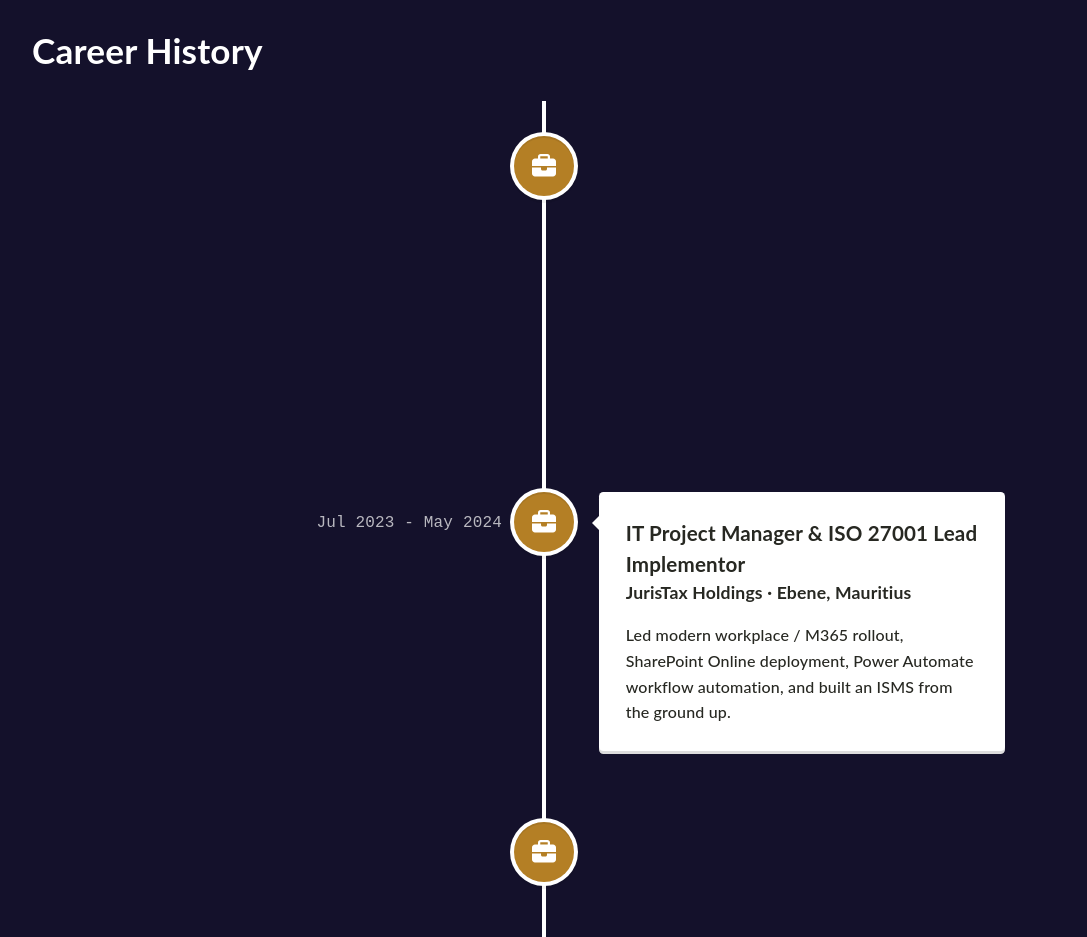
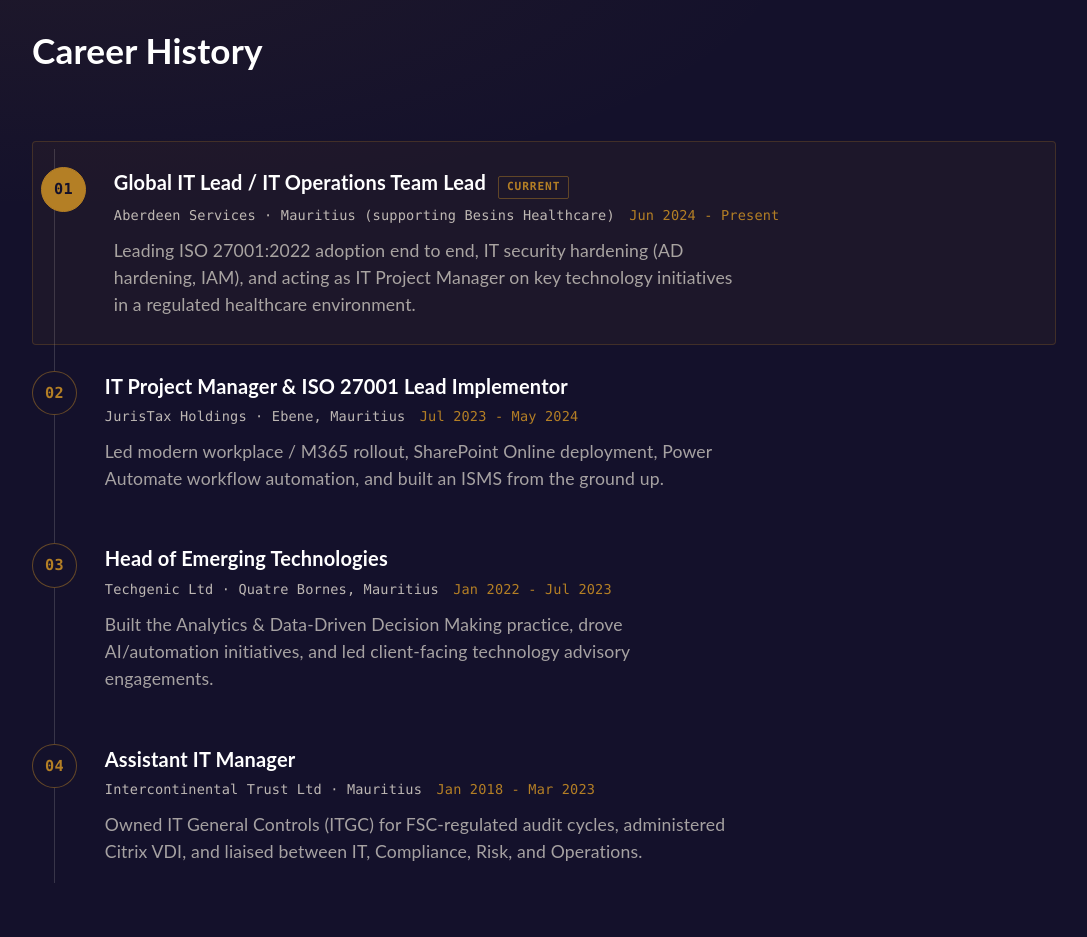
Before and after one commit to ibocus/ibocus.github.io, a React (Create React App) app: page / in a window 1280 px wide. Shown: the part 1860-2797 px from the top of the page, without its empty margins (96-1183 px from the left). Built offline with nearby package versions, Linux system fonts and the light colour scheme.

Commit message:
Modernize site: replace dated timeline library with custom brand-consistent ledger, add scroll-reveal motion, glass nav on scroll, project card hover states, avatar pulse

```diff
--- a/src/App.tsx
+++ b/src/App.tsx
@@ -7,6 +7,7 @@ import {
   Contact,
   Navigation,
   Footer,
+  ScrollReveal,
 } from "./components";
 import FadeIn from './components/FadeIn';
 import './index.scss';
@@ -31,11 +32,11 @@ function App() {
         <Navigation parentToChild={{mode}} modeChange={handleModeChange}/>
         <FadeIn transitionDuration={700}>
             <Main/>
-            <Expertise/>
-            <Timeline/>
-            <Project/>
-            <Contact/>
         </FadeIn>
+        <ScrollReveal><Expertise/></ScrollReveal>
+        <ScrollReveal><Timeline/></ScrollReveal>
+        <ScrollReveal><Project/></ScrollReveal>
+        <ScrollReveal><Contact/></ScrollReveal>
         <Footer />
     </div>
     );
--- a/src/assets/styles/Main.scss
+++ b/src/assets/styles/Main.scss
@@ -51,9 +51,39 @@
 
 .about-section .image-wrapper {
     z-index: 2;
+    position: relative;
+
+    &::before {
+        content: "";
+        position: absolute;
+        inset: -10px;
+        border-radius: 50%;
+        border: 1px solid rgba(180, 127, 37, 0.4);
+        animation: avatar-pulse 3.5s ease-in-out infinite;
+    }
+
     img {
         width: 150px;
         border-radius: 50%;
+        display: block;
+        position: relative;
+    }
+}
+
+@keyframes avatar-pulse {
+    0%, 100% {
+        transform: scale(1);
+        opacity: 0.55;
+    }
+    50% {
+        transform: scale(1.08);
+        opacity: 0.15;
+    }
+}
+
+@media (prefers-reduced-motion: reduce) {
+    .about-section .image-wrapper::before {
+        animation: none;
     }
 }
 
--- a/src/assets/styles/Project.scss
+++ b/src/assets/styles/Project.scss
@@ -13,21 +13,33 @@
 
 .projects-container .projects-grid .project {
     text-align: left;
+    padding: 14px;
+    border-radius: 6px;
+    border: 1px solid transparent;
+    transition: transform .3s cubic-bezier(0.16, 1, 0.3, 1), border-color .3s ease, background-color .3s ease;
+}
+
+.projects-container .projects-grid .project:hover {
+    transform: translateY(-6px);
+    border-color: rgba(180, 127, 37, 0.3);
+    background-color: rgba(245, 239, 226, 0.03);
 }
 
 .project h2:hover {
-    text-decoration: underline;
+    color: #B47F25;
     transition: color .15s ease-in-out,background-color .15s ease-in-out,border-color .15s ease-in-out;
 }
 
 .zoom {
     border-radius: 5px;
-    transition: transform .2s;
+    transition: transform .3s cubic-bezier(0.16, 1, 0.3, 1), box-shadow .3s ease;
     margin: 0 auto;
+    display: block;
 }
 
-.zoom:hover {
-    transform: scale(1.05);
+.project:hover .zoom {
+    transform: scale(1.02);
+    box-shadow: 0 16px 30px rgba(0, 0, 0, 0.3);
 }
 
 @media screen {
--- a/src/assets/styles/Timeline.scss
+++ b/src/assets/styles/Timeline.scss
@@ -1,38 +1,140 @@
-.vertical-timeline span {
-    color: white;
-    font-family: 'Courier Prime', monospace;
+.ledger-history {
+  display: flex;
+  flex-direction: column;
+  margin-top: 2.5rem;
+  position: relative;
 }
 
-.vertical-timeline p {
-    color: rgb(39, 40, 34);
+.ledger-history::before {
+  content: "";
+  position: absolute;
+  top: 0.5rem;
+  bottom: 0.5rem;
+  left: 1.4rem;
+  width: 1px;
+  background: rgba(245, 239, 226, 0.16);
 }
 
-.vertical-timeline-element p {
-    color: rgb(39, 40, 34);
+.ledger-entry {
+  display: flex;
+  gap: 1.75rem;
+  padding: 1.6rem 1.25rem 1.6rem 0;
+  border-radius: 4px;
+  position: relative;
+  transition: background-color .25s ease, transform .25s ease;
 }
 
-.vertical-timeline-element h3 {
-    color: rgb(39, 40, 34);
+.ledger-entry:hover {
+  background-color: rgba(245, 239, 226, 0.03);
+  transform: translateX(4px);
 }
 
-.vertical-timeline-element h4 {
-    color: rgb(39, 40, 34);
+.ledger-entry.current {
+  background-color: rgba(180, 127, 37, 0.06);
+  border: 1px solid rgba(180, 127, 37, 0.24);
+  padding-left: 0.5rem;
 }
 
-.vertical-timeline-element span {
-    color: rgb(39, 40, 34);
+.ledger-entry.current:hover {
+  transform: none;
 }
 
-.vertical-timeline-element .vertical-timeline-element-date {
-    color: white;
+.ledger-index {
+  position: relative;
+  z-index: 1;
+  flex-shrink: 0;
+  width: 2.8rem;
+  height: 2.8rem;
+  display: flex;
+  align-items: center;
+  justify-content: center;
+  border-radius: 50%;
+  background: #14112B;
+  border: 1px solid rgba(180, 127, 37, 0.5);
+  color: #B47F25;
+  font-family: source-code-pro, Menlo, Monaco, Consolas, "Courier New", monospace;
+  font-size: 0.95rem;
+  font-weight: 600;
+  margin-left: 0;
 }
 
-.svg-inline--fa {
-    color: white;
+.ledger-entry.current .ledger-index {
+  background: #B47F25;
+  color: #14112B;
+  border-color: #B47F25;
 }
 
-@media screen and (max-width: 1170px) {
-    .vertical-timeline-element .vertical-timeline-element-date {
-        color: rgb(39, 40, 34);
-    }
+.ledger-body {
+  flex: 1;
+  min-width: 0;
 }
+
+.ledger-head {
+  display: flex;
+  align-items: baseline;
+  gap: 0.75rem;
+  flex-wrap: wrap;
+}
+
+.ledger-head h3 {
+  margin: 0;
+  font-size: 1.25rem;
+  font-weight: 700;
+}
+
+.ledger-tag {
+  font-family: source-code-pro, Menlo, Monaco, Consolas, "Courier New", monospace;
+  font-size: 0.7rem;
+  font-weight: 600;
+  letter-spacing: 0.08em;
+  text-transform: uppercase;
+  color: #B47F25;
+  border: 1px solid rgba(180, 127, 37, 0.45);
+  border-radius: 2px;
+  padding: 0.15rem 0.5rem;
+}
+
+.ledger-meta {
+  display: flex;
+  flex-wrap: wrap;
+  gap: 0 0.9rem;
+  margin: 0.35rem 0 0.7rem;
+  font-family: source-code-pro, Menlo, Monaco, Consolas, "Courier New", monospace;
+  font-size: 0.85rem;
+}
+
+.ledger-org {
+  color: rgba(245, 239, 226, 0.75);
+}
+
+.ledger-date {
+  color: #B47F25;
+}
+
+.ledger-body p {
+  margin: 0;
+  color: rgba(245, 239, 226, 0.65);
+  line-height: 1.55;
+  max-width: 62ch;
+}
+
+@media screen and (max-width: 600px) {
+  .ledger-history::before {
+    left: 1.15rem;
+  }
+
+  .ledger-entry {
+    gap: 1.1rem;
+    padding-right: 0.5rem;
+  }
+
+  .ledger-index {
+    width: 2.3rem;
+    height: 2.3rem;
+    font-size: 0.8rem;
+  }
+
+  .ledger-head h3 {
+    font-size: 1.1rem;
+  }
+}
--- /dev/null
+++ b/src/components/ScrollReveal.tsx
@@ -0,0 +1,55 @@
+import React, { useEffect, useRef, useState } from "react";
+
+interface Props {
+  className?: string;
+  delay?: number;
+}
+
+export default function ScrollReveal(props: React.PropsWithChildren<Props>) {
+  const ref = useRef<HTMLDivElement>(null);
+  const [visible, setVisible] = useState(false);
+
+  useEffect(() => {
+    const node = ref.current;
+    if (!node) return;
+
+    const prefersReducedMotion = window.matchMedia(
+      "(prefers-reduced-motion: reduce)"
+    ).matches;
+    if (prefersReducedMotion) {
+      setVisible(true);
+      return;
+    }
+
+    const observer = new IntersectionObserver(
+      (entries) => {
+        entries.forEach((entry) => {
+          if (entry.isIntersecting) {
+            setVisible(true);
+            observer.unobserve(node);
+          }
+        });
+      },
+      { threshold: 0.15, rootMargin: "0px 0px -60px 0px" }
+    );
+    observer.observe(node);
+    return () => observer.disconnect();
+  }, []);
+
+  return (
+    <div
+      ref={ref}
+      className={props.className}
+      style={{
+        transitionProperty: "opacity, transform",
+        transitionDuration: "700ms",
+        transitionTimingFunction: "cubic-bezier(0.16, 1, 0.3, 1)",
+        transitionDelay: `${props.delay || 0}ms`,
+        opacity: visible ? 1 : 0,
+        transform: visible ? "none" : "translateY(28px)",
+      }}
+    >
+      {props.children}
+    </div>
+  );
+}
--- a/src/components/Timeline.tsx
+++ b/src/components/Timeline.tsx
@@ -1,68 +1,63 @@
 import React from "react";
-import '@fortawesome/free-regular-svg-icons'
-import { FontAwesomeIcon } from '@fortawesome/react-fontawesome';
-import { faBriefcase } from '@fortawesome/free-solid-svg-icons';
-import { VerticalTimeline, VerticalTimelineElement }  from 'react-vertical-timeline-component';
-import 'react-vertical-timeline-component/style.min.css';
+import ScrollReveal from "./ScrollReveal";
 import '../assets/styles/Timeline.scss'
+
+const HISTORY = [
+  {
+    date: "Jun 2024 - Present",
+    title: "Global IT Lead / IT Operations Team Lead",
+    org: "Aberdeen Services · Mauritius (supporting Besins Healthcare)",
+    desc: "Leading ISO 27001:2022 adoption end to end, IT security hardening (AD hardening, IAM), and acting as IT Project Manager on key technology initiatives in a regulated healthcare environment.",
+    current: true,
+  },
+  {
+    date: "Jul 2023 - May 2024",
+    title: "IT Project Manager & ISO 27001 Lead Implementor",
+    org: "JurisTax Holdings · Ebene, Mauritius",
+    desc: "Led modern workplace / M365 rollout, SharePoint Online deployment, Power Automate workflow automation, and built an ISMS from the ground up.",
+    current: false,
+  },
+  {
+    date: "Jan 2022 - Jul 2023",
+    title: "Head of Emerging Technologies",
+    org: "Techgenic Ltd · Quatre Bornes, Mauritius",
+    desc: "Built the Analytics & Data-Driven Decision Making practice, drove AI/automation initiatives, and led client-facing technology advisory engagements.",
+    current: false,
+  },
+  {
+    date: "Jan 2018 - Mar 2023",
+    title: "Assistant IT Manager",
+    org: "Intercontinental Trust Ltd · Mauritius",
+    desc: "Owned IT General Controls (ITGC) for FSC-regulated audit cycles, administered Citrix VDI, and liaised between IT, Compliance, Risk, and Operations.",
+    current: false,
+  },
+];
 
 function Timeline() {
   return (
     <div id="history">
       <div className="items-container">
         <h1>Career History</h1>
-        <VerticalTimeline>
-          <VerticalTimelineElement
-            className="vertical-timeline-element--work"
-            contentStyle={{ background: 'white', color: 'rgb(39, 40, 34)' }}
-            contentArrowStyle={{ borderRight: '7px solid  white' }}
-            date="Jun 2024 - present"
-            iconStyle={{ background: '#B47F25', color: '#fff' }}
-            icon={<FontAwesomeIcon icon={faBriefcase} />}
-          >
-            <h3 className="vertical-timeline-element-title">Global IT Lead / IT Operations Team Lead</h3>
-            <h4 className="vertical-timeline-element-subtitle">Aberdeen Services &middot; Mauritius (supporting Besins Healthcare)</h4>
-            <p>
-              Leading ISO 27001:2022 adoption end to end, IT security hardening (AD hardening, IAM), and acting as IT Project Manager on key technology initiatives in a regulated healthcare environment.
-            </p>
-          </VerticalTimelineElement>
-          <VerticalTimelineElement
-            className="vertical-timeline-element--work"
-            date="Jul 2023 - May 2024"
-            iconStyle={{ background: '#B47F25', color: '#fff' }}
-            icon={<FontAwesomeIcon icon={faBriefcase} />}
-          >
-            <h3 className="vertical-timeline-element-title">IT Project Manager &amp; ISO 27001 Lead Implementor</h3>
-            <h4 className="vertical-timeline-element-subtitle">JurisTax Holdings &middot; Ebene, Mauritius</h4>
-            <p>
-              Led modern workplace / M365 rollout, SharePoint Online deployment, Power Automate workflow automation, and built an ISMS from the ground up.
-            </p>
-          </VerticalTimelineElement>
-          <VerticalTimelineElement
-            className="vertical-timeline-element--work"
-            date="Jan 2022 - Jul 2023"
-            iconStyle={{ background: '#B47F25', color: '#fff' }}
-            icon={<FontAwesomeIcon icon={faBriefcase} />}
-          >
-            <h3 className="vertical-timeline-element-title">Head of Emerging Technologies</h3>
-            <h4 className="vertical-timeline-element-subtitle">Techgenic Ltd &middot; Quatre Bornes, Mauritius</h4>
-            <p>
-              Built the Analytics &amp; Data-Driven Decision Making practice, drove AI/automation initiatives, and led client-facing technology advisory engagements.
-            </p>
-          </VerticalTimelineElement>
-          <VerticalTimelineElement
-            className="vertical-timeline-element--work"
-            date="Jan 2018 - Mar 2023"
-            iconStyle={{ background: '#B47F25', color: '#fff' }}
-            icon={<FontAwesomeIcon icon={faBriefcase} />}
-          >
-            <h3 className="vertical-timeline-element-title">Assistant IT Manager</h3>
-            <h4 className="vertical-timeline-element-subtitle">Intercontinental Trust Ltd &middot; Mauritius</h4>
-            <p>
-              Owned IT General Controls (ITGC) for FSC-regulated audit cycles, administered Citrix VDI, and liaised between IT, Compliance, Risk, and Operations.
-            </p>
-          </VerticalTimelineElement>
-        </VerticalTimeline>
+        <div className="ledger-history">
+          {HISTORY.map((item, i) => (
+            <ScrollReveal key={item.title} delay={i * 80}>
+              <div className={`ledger-entry${item.current ? " current" : ""}`}>
+                <span className="ledger-index">{String(i + 1).padStart(2, "0")}</span>
+                <div className="ledger-body">
+                  <div className="ledger-head">
+                    <h3>{item.title}</h3>
+                    {item.current && <span className="ledger-tag">Current</span>}
+                  </div>
+                  <div className="ledger-meta">
+                    <span className="ledger-org">{item.org}</span>
+                    <span className="ledger-date">{item.date}</span>
+                  </div>
+                  <p>{item.desc}</p>
+                </div>
+              </div>
+            </ScrollReveal>
+          ))}
+        </div>
       </div>
     </div>
   );
--- a/src/components/index.js
+++ b/src/components/index.js
@@ -1,4 +1,5 @@
 export { default as Navigation } from "./Navigation";
+export { default as ScrollReveal } from "./ScrollReveal";
 export { default as Footer } from "./Footer";
 export { default as Main } from "./Main";
 export { default as Expertise } from "./Expertise";
--- a/src/index.scss
+++ b/src/index.scss
@@ -33,15 +33,48 @@ p, a, h1, h2, h3, h4, h5, label, button {
   font-family: "Lato", sans-serif;
 }
 
+.navbar-fixed-top {
+  background-color: transparent !important;
+  box-shadow: none !important;
+  transition: background-color .35s ease, backdrop-filter .35s ease, box-shadow .35s ease, border-color .35s ease;
+  border-bottom: 1px solid transparent;
+}
+
+.navbar-fixed-top.scrolled {
+  background-color: rgba(20, 17, 43, 0.72) !important;
+  backdrop-filter: blur(14px);
+  -webkit-backdrop-filter: blur(14px);
+  border-bottom: 1px solid rgba(245, 239, 226, 0.1);
+  box-shadow: 0 12px 30px rgba(0, 0, 0, 0.25) !important;
+}
+
 .navigation-bar {
   justify-content: space-between;
-  background-color: #14112B;
+  background-color: transparent;
 
   button {
     font-size: 1.1rem;
     font-family: "Lato", sans-serif;
     text-transform: initial;
     padding: 6px 10px;
+    position: relative;
+
+    &::after {
+      content: "";
+      position: absolute;
+      left: 10px;
+      right: 10px;
+      bottom: 2px;
+      height: 1px;
+      background: #B47F25;
+      transform: scaleX(0);
+      transform-origin: left;
+      transition: transform .25s ease;
+    }
+
+    &:hover::after {
+      transform: scaleX(1);
+    }
   }
 
   svg {
@@ -92,11 +125,34 @@ p, a, h1, h2, h3, h4, h5, label, button {
   justify-content: center;
 }
 
+#expertise, #history, #projects, #contact {
+  position: relative;
+}
+
+#history::before, #contact::before {
+  content: "";
+  position: absolute;
+  top: 0;
+  left: 0;
+  right: 0;
+  height: 420px;
+  pointer-events: none;
+  background: radial-gradient(90% 100% at 12% 0%, rgba(180, 127, 37, 0.07), transparent 65%);
+  z-index: 0;
+}
+
+#history .items-container, #contact .items-container {
+  position: relative;
+  z-index: 1;
+}
+
 .light-mode {
   background-color: #f8f9fa;
 
-  .navigation-bar {
-    background-color: #f8f9fa;
+  .navbar-fixed-top.scrolled {
+    background-color: rgba(248, 249, 250, 0.78) !important;
+    border-bottom: 1px solid rgba(18, 24, 42, 0.1);
+    box-shadow: 0 12px 30px rgba(18, 24, 42, 0.12) !important;
   }
 
   p, a, h1, h2, h3, h4, h5, label, button {
@@ -125,20 +181,29 @@ p, a, h1, h2, h3, h4, h5, label, button {
     box-shadow: 0px 3px 1px -2px rgba(0, 0, 0, 0.2), 0px 2px 2px 0px rgba(0, 0, 0, 0.14), 0px 1px 5px 0px rgba(0, 0, 0, 0.12);
   }
 
-  .vertical-timeline::before {
-    background-color: rgba(0, 0, 0, 0.08);
+  .ledger-history::before {
+    background: rgba(18, 24, 42, 0.14);
   }
 
-  .vertical-timeline--animate .vertical-timeline-element-content.bounce-in {
-    box-shadow: 0px 3px 1px -2px rgba(0, 0, 0, 0.2), 0px 2px 2px 0px rgba(0, 0, 0, 0.14), 0px 1px 5px 0px rgba(0, 0, 0, 0.12);
+  .ledger-entry:hover {
+    background-color: rgba(18, 24, 42, 0.04);
   }
 
-  .vertical-timeline--two-columns .vertical-timeline-element-content .vertical-timeline-element-date {
-    color: gray;
+  .ledger-index {
+    background: #f8f9fa;
   }
 
-  .vertical-timeline-element-content-arrow {
-    border-right: 7px solid rgba(0, 0, 0, 0.08) !important;
+  .ledger-entry.current .ledger-index {
+    background: #B47F25;
+    color: #f8f9fa;
+  }
+
+  .ledger-org {
+    color: rgba(18, 24, 42, 0.7);
+  }
+
+  .ledger-body p {
+    color: rgba(18, 24, 42, 0.62);
   }
 
   .flex-chips .chip-title {
```
